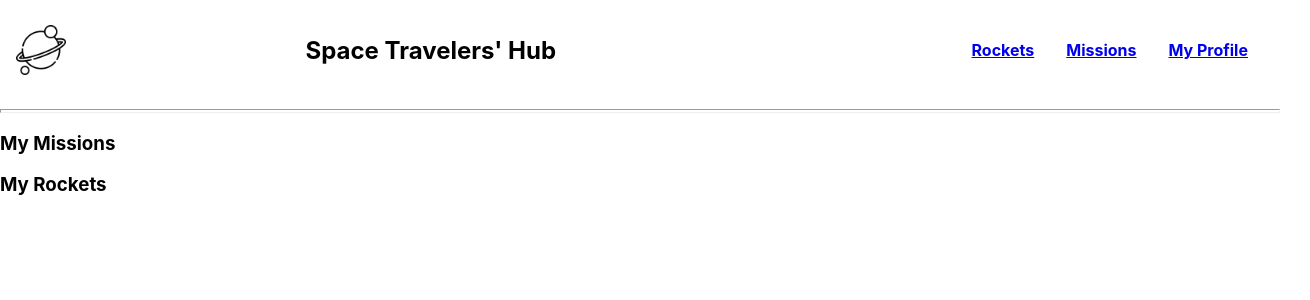
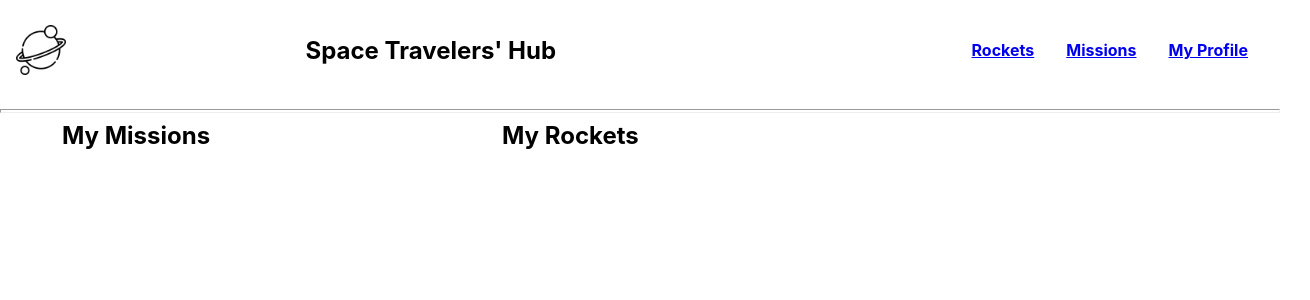
Before and after one commit to rachaouldbabaali/React-Redux-GP, a React (Create React App) app: page /MyProfile in a window 1280 px wide. Shown: the top 300 px of the page, 1310 px wide, since content can reach past the window. Built offline with nearby package versions, Linux system fonts and the light colour scheme.

Commit message:
Style the rockets in Myprofile

```diff
--- a/src/components/MyProfile.js
+++ b/src/components/MyProfile.js
@@ -9,15 +9,15 @@ const MyProfile = () => {
   const filterRocketName = () => rocketin.filter((rocket) => rocket.reserved);
 
   return (
-    <div className={styles.profileWrapper}>
+    <div className={styles.Wrapper}>
       <div className={styles.missionList}>
-        <h3>My Missions</h3>
+        <h2>My Missions</h2>
 
       </div>
 
-      <div className={styles.rocketList}>
-        <h3>My Rockets</h3>
-        <ul className={styles.listing}>
+      <div className={styles.rocketsList}>
+        <h2>My Rockets</h2>
+        <ul className={styles.ul}>
           {filterRocketName().map((rocket) => (
             <li key={rocket.id} className={styles.list}>
               {rocket.name}
--- a/src/styles/MyProfile.module.css
+++ b/src/styles/MyProfile.module.css
@@ -0,0 +1,35 @@
+.Wrapper {
+    display: flex;
+    justify-content: space-between;
+    width: 100%;
+    margin-left: 30px;
+  }
+
+  h2 {
+    margin: 0 0 0.5rem 2rem;
+    font-size: 1.5rem;
+    color: black;
+  }
+
+  .rocketsList {
+    display: flex;
+    flex-direction: column;
+    margin-right: 20rem;
+  }
+
+  .ul {
+    list-style: none;
+    width: 30rem;
+  }
+
+  .list {
+    border: 1px solid black;
+    border-bottom: none;
+    padding: 0.5rem 0px 1rem 1rem;
+    font-weight: 500;
+    color: black;
+  }
+
+  .list:last-child {
+    border-bottom: 1px solid black;
+  }
```
